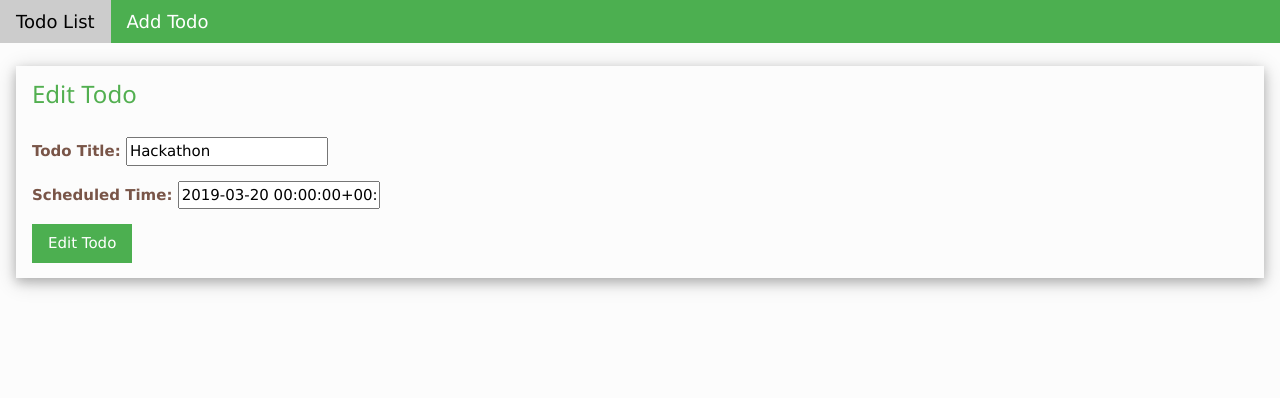
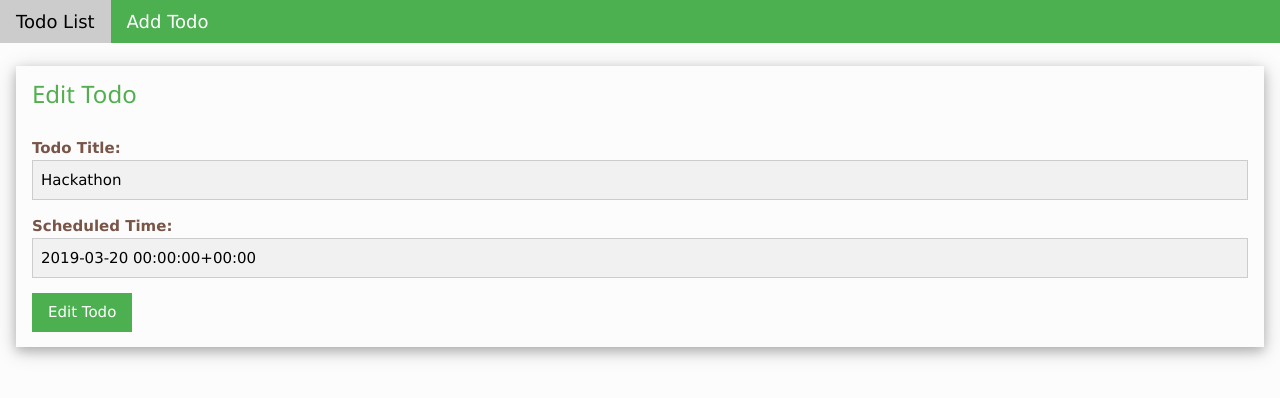
Before and after one commit to qritwik/Django-Todo, a Django app: page /edit/15/ in a window 1280 px wide. Shown: the top 398 px of the page. Run offline with Django 3.2, Linux system fonts and the light colour scheme; data comes from the database, SQL or seed files in the repository; some libraries are stand-ins or nearby versions.

Commit message:
date time

```diff
--- a/templates/edit.html
+++ b/templates/edit.html
@@ -14,10 +14,10 @@
 
   <p>
   <label class="w3-text-brown"><b>Todo Title: </b></label>
-  {% render_field form.title class="form-control" value=data.title %}</p>
+  {% render_field form.title class="form-control w3-input w3-border w3-light-grey" value=data.title  %}</p>
   <p>
   <label class="w3-text-brown"><b>Scheduled Time: </b></label>
-  {% render_field form.scheduled_time class="form-control" id="#datetimepicker1" value=data.scheduled_time %}</p>
+  {% render_field form.scheduled_time class="form-control w3-input w3-border w3-light-grey" id="#datetimepicker1" value=data.scheduled_time %}</p>
   <p>
   <input class="w3-btn w3-green" type="submit" value="Edit Todo"></p>
 </form>
```
